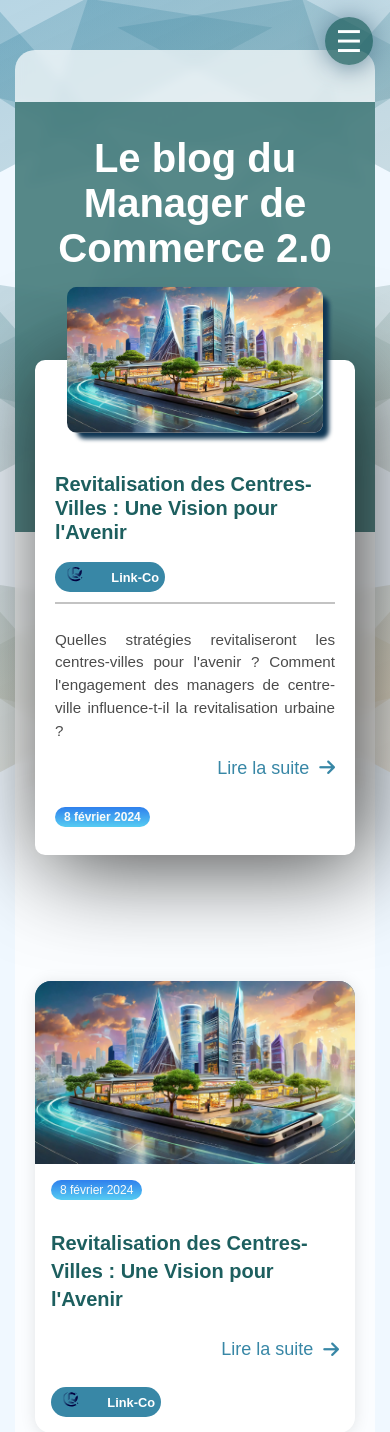
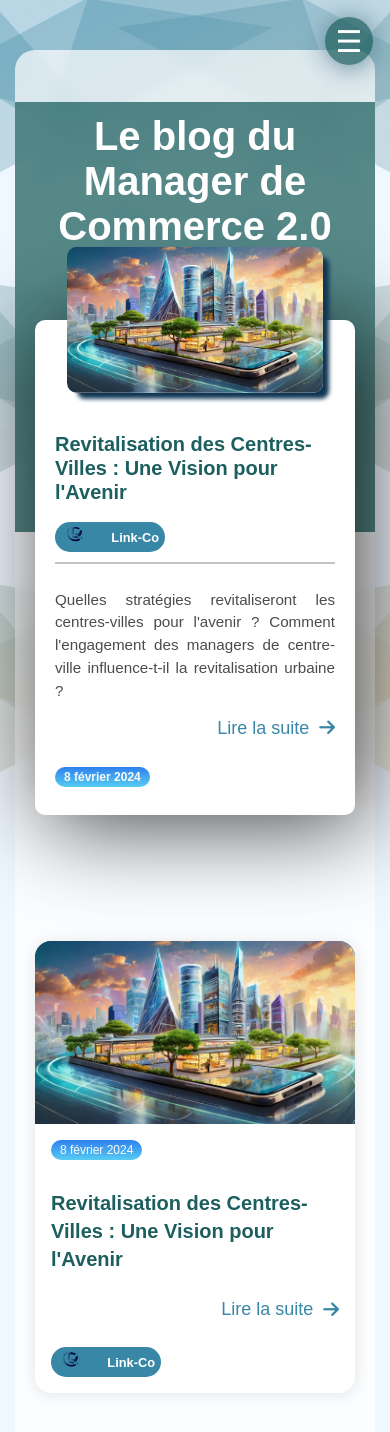
Before and after one commit to Coco836/ManagerCentreVille, a Django app: page /blog in a window 390 px wide. Shown: the top 1432 px of the page. Run offline with Django 5.2, Linux system fonts and the light colour scheme.

Commit message:
Update blog.css

```diff
--- a/managerApp/static/css/blog.css
+++ b/managerApp/static/css/blog.css
@@ -22,7 +22,7 @@ section {
   font-weight: 800;
   font-size: 40px;
   text-align: center;
-
+  margin: 12px 15px 15px 15px;
   color: white;
 }
 
@@ -84,7 +84,7 @@ section {
 @media screen and (max-width: 460px) {
   .o-articles__main__card {
     grid-template-rows: repeat(3, auto);
-    margin-top: 240px;
+    margin-top: 200px;
   }
 }
 
```
